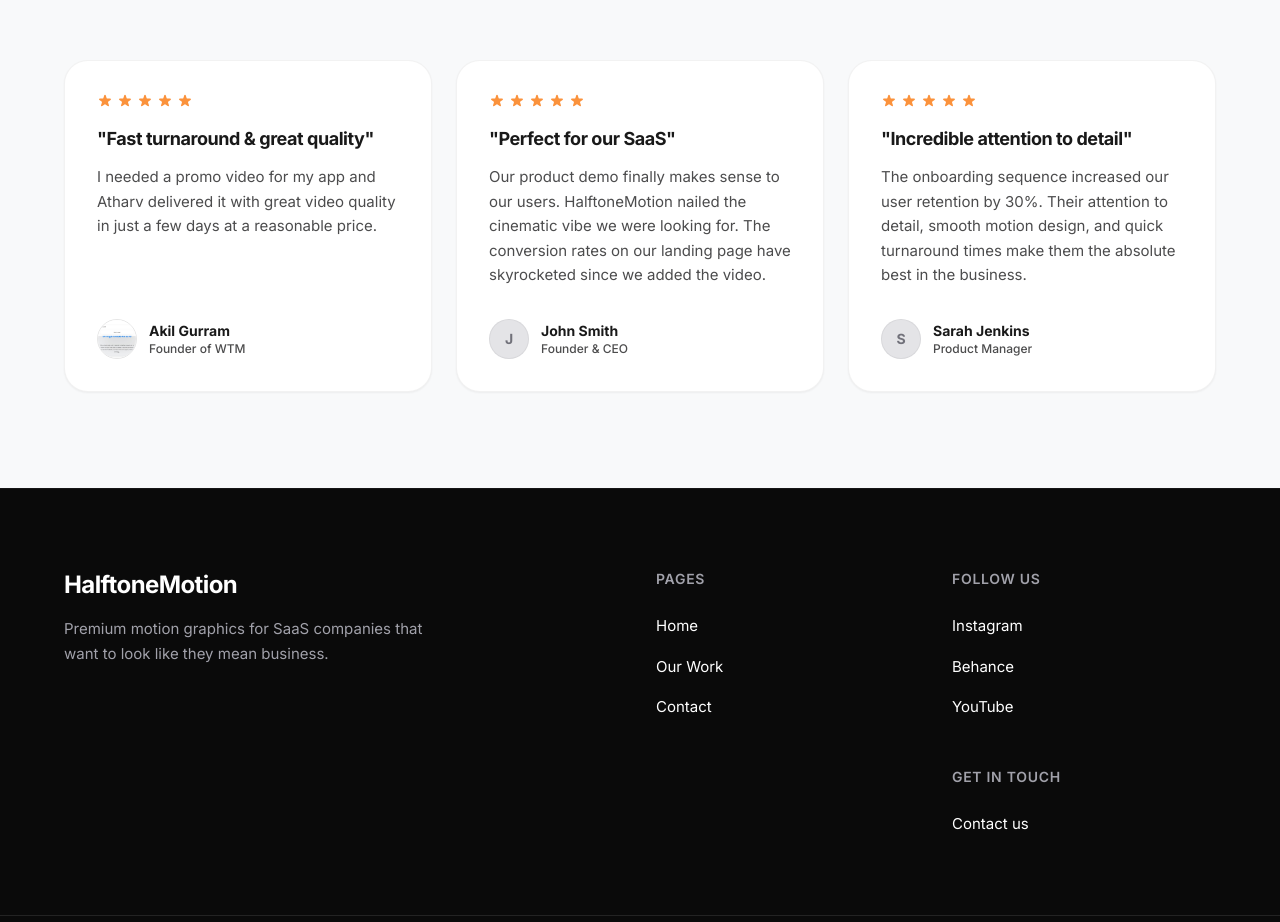
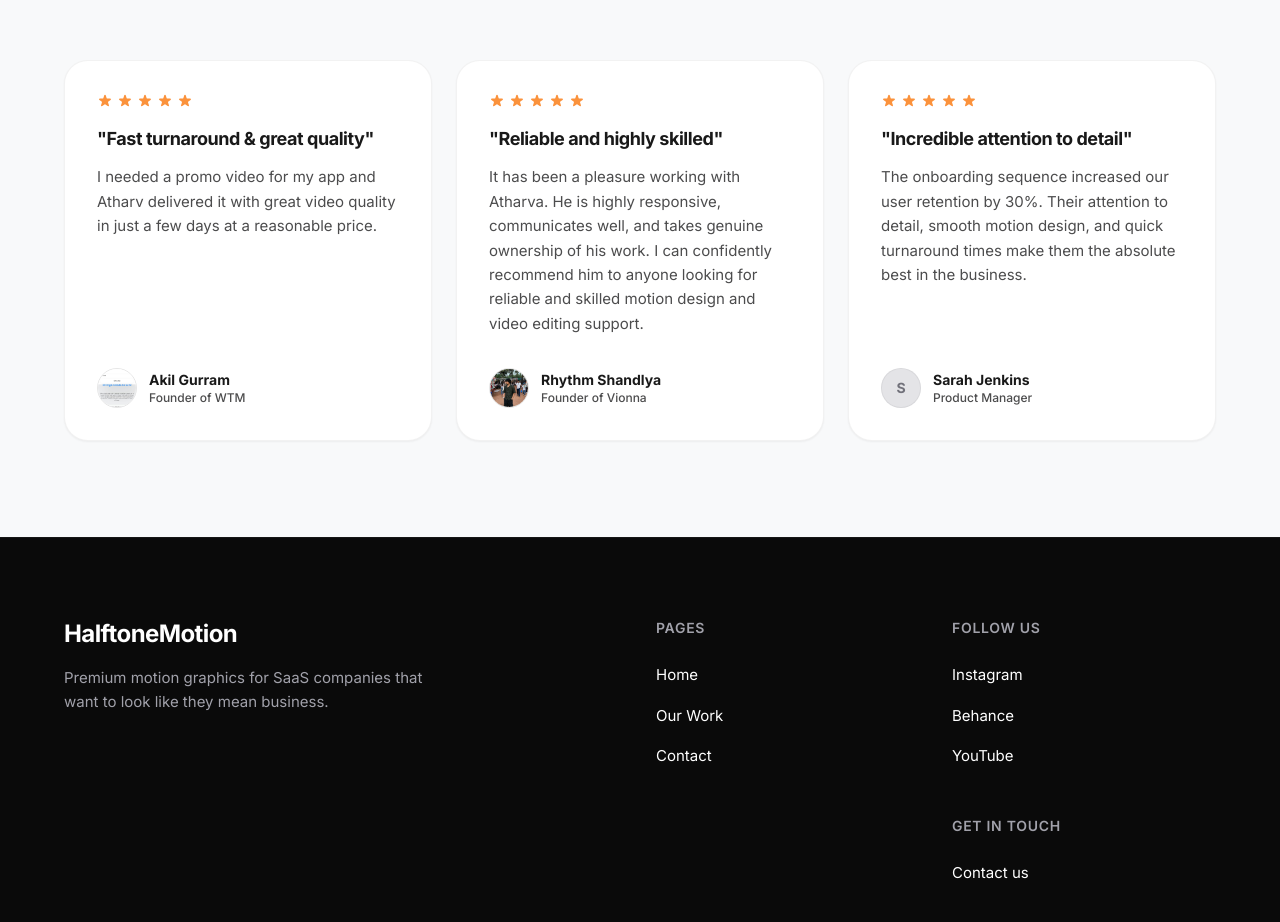
Before and after one commit to BerserkerOP/website, a Next.js app: page / in a window 1280 px wide. Shown: the part 1620-2542 px from the top of the page. Built offline with nearby package versions, Linux system fonts and the light colour scheme.

Commit message:
Update second review with Rhythm Shandlya feedback

```diff
--- a/components/ReviewsSection.tsx
+++ b/components/ReviewsSection.tsx
@@ -11,10 +11,11 @@ const reviews = [
     image: "/reviews/akil.jpg"
   },
   {
-    headline: "Perfect for our SaaS",
-    text: "Our product demo finally makes sense to our users. HalftoneMotion nailed the cinematic vibe we were looking for. The conversion rates on our landing page have skyrocketed since we added the video.",
-    name: "John Smith",
-    role: "Founder & CEO"
+    headline: "Reliable and highly skilled",
+    text: "It has been a pleasure working with Atharva. He is highly responsive, communicates well, and takes genuine ownership of his work. I can confidently recommend him to anyone looking for reliable and skilled motion design and video editing support.",
+    name: "Rhythm Shandlya",
+    role: "Founder of Vionna",
+    image: "/reviews/rhythm.jpg"
   },
   {
     headline: "Incredible attention to detail",
```
Also changed, not shown: public/reviews/rhythm.jpg (added).
